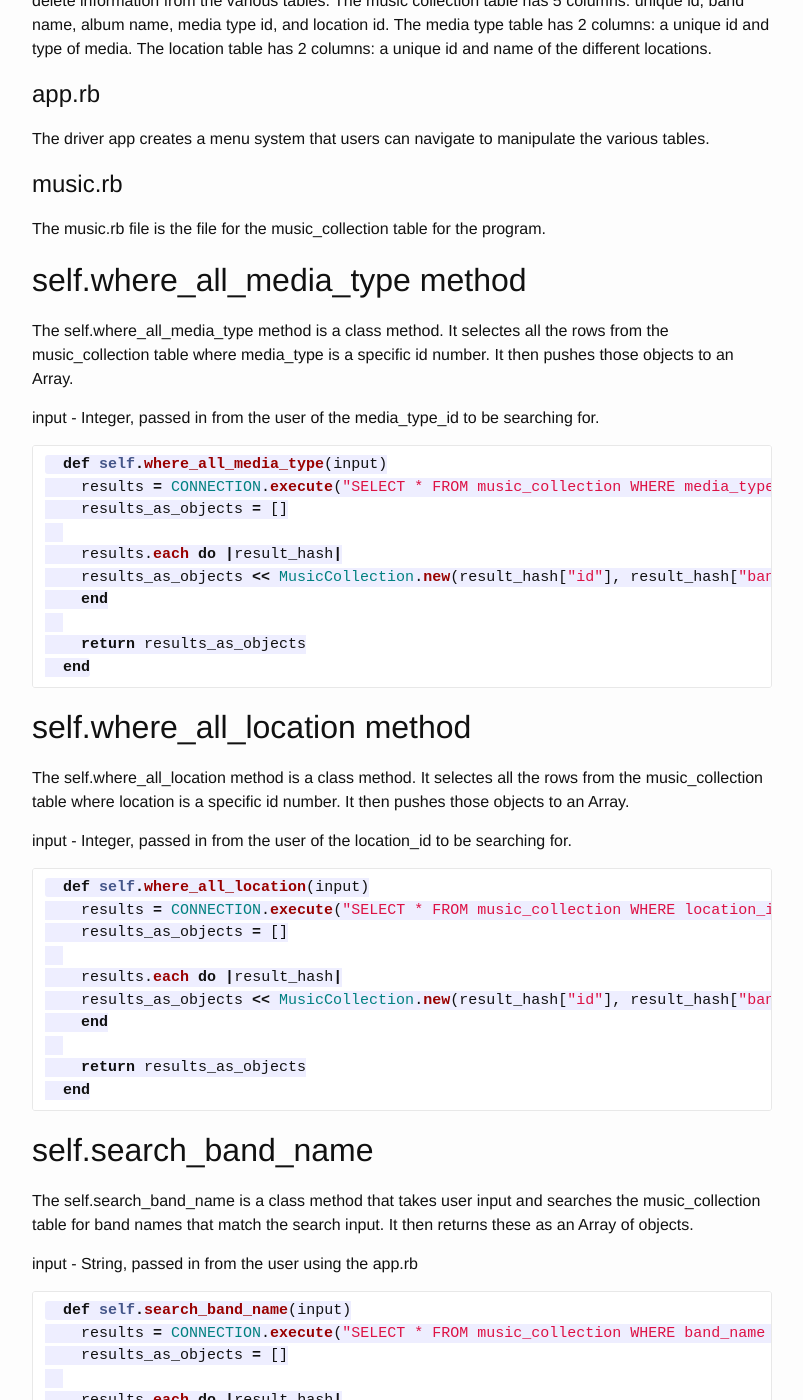
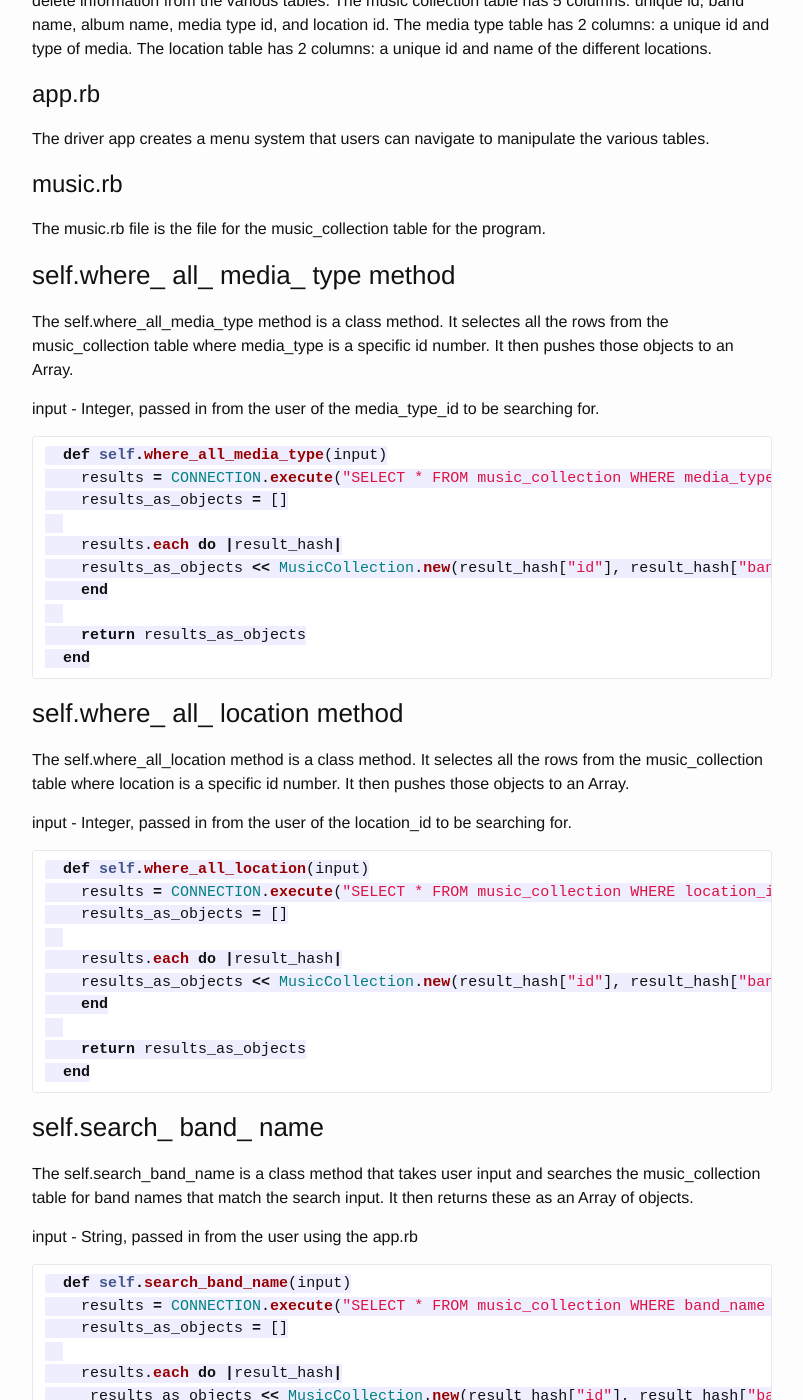
Before and after one commit to camhelkuik/camhelkuik, a Jekyll site: the page built from _posts/2015-06-16-inventory-manager.markdown, in a window 1280 px wide and 1400 px high, scrolled down 334 px. Shown: the whole window, without its empty margins (238-1041 px from the left). Built offline with Jekyll 4.4.1, drawn with Linux system fonts in a browser that asks for light colours; Markdown is read by kramdown in place of the engine named in the settings; some of the changed text lies outside the part shown.

Commit message:
Fixed headings

````diff
--- a/_posts/2015-06-16-inventory-manager.markdown
+++ b/_posts/2015-06-16-inventory-manager.markdown
@@ -13,7 +13,7 @@ The driver app creates a menu system that users can navigate to manipulate the v
 #music.rb
 The music.rb file is the file for the music_collection table for the program.
 
-##self.where_all_media_type method
+###self.where_ all_ media_ type method
 The self.where_all_media_type method is a class method. It selectes all the rows from the music_collection table where media_type is a specific id number. It then pushes those objects to an Array.
 
 input - Integer, passed in from the user of the media_type_id to be searching for.
@@ -30,7 +30,7 @@ input - Integer, passed in from the user of the media_type_id to be searching fo
     return results_as_objects
   end
 ```
-##self.where_all_location method
+###self.where_ all_ location method
 The self.where_all_location method is a class method. It selectes all the rows from the music_collection table where location is a specific id number. It then pushes those objects to an Array.
 
 input - Integer, passed in from the user of the location_id to be searching for.
@@ -47,7 +47,7 @@ input - Integer, passed in from the user of the location_id to be searching for.
     return results_as_objects
   end
 ```
-##self.search_band_name
+###self.search_ band_ name
 The self.search_band_name is a class method that takes user input and searches the music_collection table for band names that match the search input. It then returns these as an Array of objects.
 
 input - String, passed in from the user using the app.rb
@@ -64,7 +64,7 @@ input - String, passed in from the user using the app.rb
     return results_as_objects
   end
 ```
-##self.search_album_name
+###self.search_ album_ name
 The self.search_album_name is a class method that takes user input and searches the music_collection table for album names that match the search input. It then returns these as an Array of objects.
 
 input - String, passed in from the user using the app.rb.
@@ -82,7 +82,7 @@ input - String, passed in from the user using the app.rb.
   end
 ```
 
-##save method
+###save method
 The save method is an instance method. This method takes information performed in ruby and updates the corresponding row's information.
 
 ```ruby
@@ -95,7 +95,7 @@ The save method is an instance method. This method takes information performed i
 #media-type.rb, location.rb and music.rb
 The media-type.rb file is the table for the different media types. The location.rb file is the table for the different locations. Both of these classes use the same 5 methods to add, find, read and delete information from their tables. Music.rb also uses these methods.
 
-##self.all method
+###self.all method
 The self.all method is a class method that selects all of the columns from the specified table. It then creates an empty Array and pushes each object to that Array. This method returns an Array of objects.
 
 ```ruby
@@ -112,7 +112,7 @@ The self.all method is a class method that selects all of the columns from the s
   end
 ```
 
-##self.find method
+###self.find method
 The self.find method is a class method that finds an already existing row in the database and uses that to create a new object.
 
 id - Integer of the uniqie id of the row the method is searching for.
@@ -129,7 +129,7 @@ id - Integer of the uniqie id of the row the method is searching for.
    end
 ```
 
-##self.add method
+###self.add method
 The self.add method is a class method that adds a new row to the database table and then creates a new object to connect to that row.
 
 type - a String of the type of media
@@ -144,7 +144,7 @@ type - a String of the type of media
   end
 ```
 
-##delete method
+###delete method
 The delete method for the MediaType class and Location class check to see if the instance that is to be deleted is an empty Array. If it is empty then it will delete that instance. If the Array is not empty it will return false. The delete method for MusicCollection does not check for an empty Array.
 
 ```ruby
@@ -158,5 +158,5 @@ The delete method for the MediaType class and Location class check to see if the
  end
 ```
 
-##to_s method
+###to_s method
 This method will put to string whatever is inside that method. It is used in all of the classes to make the app.rb cleaner.
````
